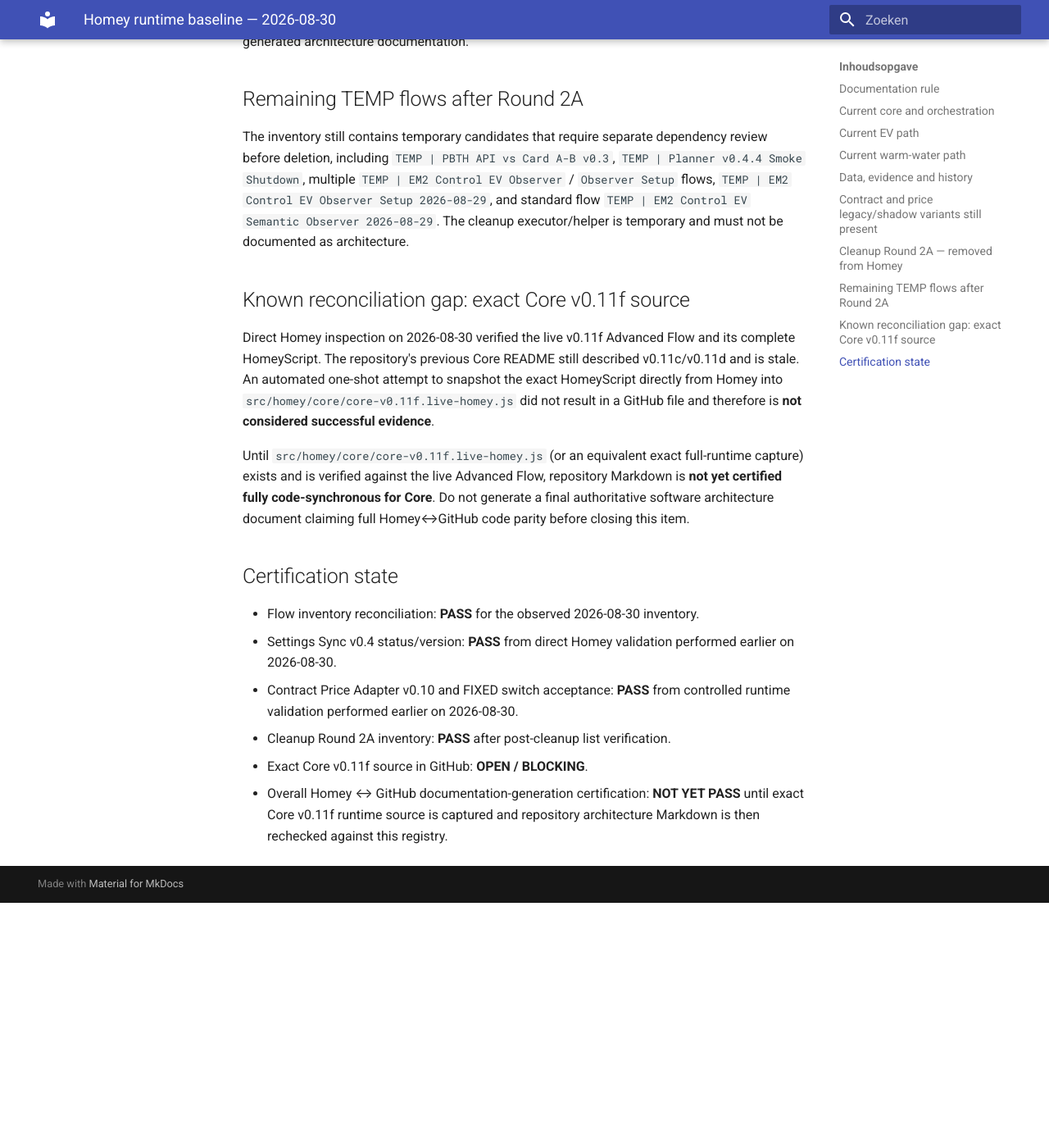
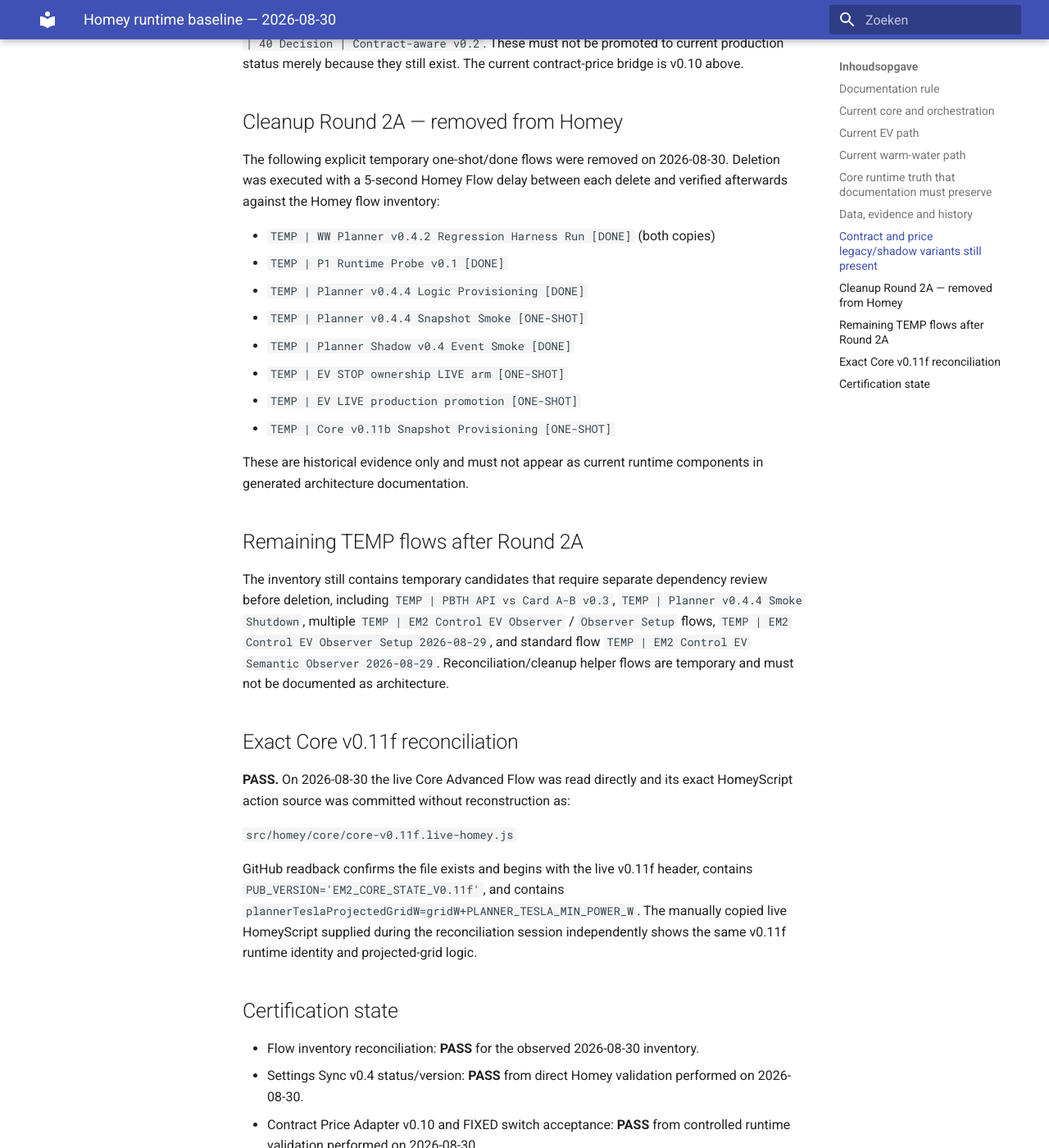
Before and after one commit to OnsKasteeltje/homey-energy-manual, an MkDocs documentation site: the page built from docs/architecture/homey-runtime-baseline-2026-08-30.md, in a window 1280 px wide and 1400 px high, scrolled down 4208 px. Shown: the whole window at 82% size. Built offline with MkDocs 1.6.1 and Material for MkDocs 9.7.7, drawn with Linux system fonts in a browser that asks for light colours; before the commit the page ends 5309 px from its top, so only the background shows below that; some of the changed text lies outside the part shown.

Commit message:
Certify Homey GitHub runtime baseline after Core v0.11f snapshot

```diff
--- a/docs/architecture/homey-runtime-baseline-2026-08-30.md
+++ b/docs/architecture/homey-runtime-baseline-2026-08-30.md
@@ -1,6 +1,6 @@
 # Homey runtime baseline — 2026-08-30
 
-Status: **authoritative runtime reconciliation baseline for documentation generation**.
+Status: **authoritative runtime reconciliation baseline for documentation generation — CERTIFIED PASS for the reconciled current runtime scope below**.
 
 This file records the Homey flow inventory observed directly on 2026-08-30 after Cleanup Round 2A. It is the reference for deciding whether a component is LIVE, ACTIVE SHADOW, VALIDATION, ROLLBACK/LEGACY, TEMP/RETIRED or HISTORICAL. Software documentation generated from repository Markdown must not infer current production status from file names alone; it must reconcile against this baseline and the exact runtime source files named below.
 
@@ -13,18 +13,19 @@
 3. Do not present TEMP, DONE, ONE-SHOT, ROLLBACK or explicitly replaced flows as current architecture.
 4. Do not treat the word SHADOW as obsolete by itself; several SHADOW flows are intentional active architecture.
 5. Flow diagrams must describe current implemented runtime, not intended future design.
+6. For Core, `src/homey/core/core-v0.11f.live-homey.js` is the authoritative source baseline until a newer live version is reconciled.
 
 ## Current core and orchestration
 
 | Classification | Homey flow | Flow ID | Runtime status / role |
 |---|---|---|---|
-| LIVE | `EM v2 | 00 Core Tick | v0.11f (Planner Tesla Headroom)` | `227f8d3b-7551-46dd-837d-1b8c69add824` | enabled; 5-minute Core; no physical device writes; Planner Tesla admission uses projected grid `gridW + 4140 W <= 4000 W`; `PUB_VERSION=EM2_CORE_STATE_V0.11f`, schema 2.12 |
-| ACTIVE SHADOW | `EM v2 | 12 Input | Core Snapshot Aggregator v0.2 SHADOW NO-QUOOKER` | `758f3353-51f5-4e68-a1f4-3acf30ec5a87` | active input aggregation / parity architecture |
+| LIVE | `EM v2 | 00 Core Tick | v0.11f (Planner Tesla Headroom)` | `227f8d3b-7551-46dd-837d-1b8c69add824` | enabled; 5-minute Core; exact source captured as `src/homey/core/core-v0.11f.live-homey.js`; no physical device writes; Planner Tesla admission uses projected grid `gridW + 4140 W <= 4000 W`; `PUB_VERSION=EM2_CORE_STATE_V0.11f`, schema 2.12 |
+| ACTIVE SHADOW | `EM v2 | 12 Input | Core Snapshot Aggregator v0.2 SHADOW NO-QUOOKER` | `758f3353-51f5-4e68-a1f4-3acf30ec5a87` | active input aggregation / parity architecture; parity rev107 previously PASS with zero mismatches |
 | ACTIVE SHADOW | `EM v2 | 45 Planner | 24h Energy Plan v0.4.9 SHADOW LOW-LOAD` | `27617767-0a64-43a3-9bcb-e34b0dd6a5c0` | active planner |
 | LIVE publication | `EM v2 | 46 Publish | Planner Shadow v0.4 event-driven LOW-LOAD` | `5b3b80fe-96d1-406d-91ef-cf75a4e65d45` | active planner publication |
 | LIVE publication | `EM v2 | 40 Data | Publisher v1.0.12 SCHEDULED LOW-LOAD` | `fe84bc17-72d4-4fbb-9a69-b3d751b0ffcd` | active public-state publisher |
 | LIVE watchdog | `EM v2 | 05 Watchdog | Core + Publish Freshness v0.3.3 staggered` | `8526109f-5c8d-428e-ac24-85a71c95ac36` | active freshness watchdog |
-| LIVE config | `EM v2 | 05 Config | EMS Settings Sync v0.4 TARGETED 15-MIN LOW-LOAD` | `9193b3ae-1e3d-4b52-aa95-60aff099e68a` | enabled; targeted Logic reads; 15-minute cadence |
+| LIVE config | `EM v2 | 05 Config | EMS Settings Sync v0.4 TARGETED 15-MIN LOW-LOAD` | `9193b3ae-1e3d-4b52-aa95-60aff099e68a` | enabled; targeted Logic reads; 15-minute cadence; exact runtime in `src/homey/config/ems-settings-sync-v0.4-targeted-15min.js` |
 | LIVE context | `EM v2 | 30 Context | Contract Price Adapter v0.10 FIXED+DYNAMIC LOW-LOAD` | `69648157-892b-49d2-bc4d-e61a1a4d78ab` | current FIXED/DYNAMIC price-context bridge; FIXED does not invoke PBTH |
 
 ## Current EV path
@@ -49,6 +50,10 @@
 | ACTIVE SHADOW | `EM v2 | 50 Decision | WW Seasonal Source Advisor v0.3 SHADOW idempotent` | `543664be-d07a-4099-92d1-07878b73215d` | manual-only seasonal source advice; no source switch write |
 | OBSERVER | `EM v2 | 15 State | Warm Water Observer v0.2` | `957a85b5-a4ff-4fe2-bc6b-2e56e60387ea` | WW state observation |
 | LEGACY CANDIDATE | `EM v2 | 60 Control | Warm Water Actuator v0.6` | `2b9284f6-1d41-453e-a8f9-10c634f56fe5` | older actuator; dependency-check before deletion; do not describe as current actuator |
+
+## Core runtime truth that documentation must preserve
+
+The exact live Core v0.11f source establishes several facts that supersede older design assumptions: Core itself still performs a broad `Homey.logic.getVariables()` scan every five minutes; `WW_Boilermodus` remains a direct safety-critical Core input; Planner price input comes through `EM2_ContractPrice_Context`, `EM2_Contract_Type` and `TEMP_PBTH_JSON_BUFFER`; legacy M7 context variables remain fallback inputs; Quooker Logic data is again present in live Core state/diagnostics and `knownMeasuredLoadW`; P1 remains authoritative for flex budget; Core performs no physical device writes.
 
 ## Data, evidence and history
 
@@ -75,19 +80,24 @@
 
 ## Remaining TEMP flows after Round 2A
 
-The inventory still contains temporary candidates that require separate dependency review before deletion, including `TEMP | PBTH API vs Card A-B v0.3`, `TEMP | Planner v0.4.4 Smoke Shutdown`, multiple `TEMP | EM2 Control EV Observer` / `Observer Setup` flows, `TEMP | EM2 Control EV Observer Setup 2026-08-29`, and standard flow `TEMP | EM2 Control EV Semantic Observer 2026-08-29`. The cleanup executor/helper is temporary and must not be documented as architecture.
+The inventory still contains temporary candidates that require separate dependency review before deletion, including `TEMP | PBTH API vs Card A-B v0.3`, `TEMP | Planner v0.4.4 Smoke Shutdown`, multiple `TEMP | EM2 Control EV Observer` / `Observer Setup` flows, `TEMP | EM2 Control EV Observer Setup 2026-08-29`, and standard flow `TEMP | EM2 Control EV Semantic Observer 2026-08-29`. Reconciliation/cleanup helper flows are temporary and must not be documented as architecture.
 
-## Known reconciliation gap: exact Core v0.11f source
+## Exact Core v0.11f reconciliation
 
-Direct Homey inspection on 2026-08-30 verified the live v0.11f Advanced Flow and its complete HomeyScript. The repository's previous Core README still described v0.11c/v0.11d and is stale. An automated one-shot attempt to snapshot the exact HomeyScript directly from Homey into `src/homey/core/core-v0.11f.live-homey.js` did not result in a GitHub file and therefore is **not considered successful evidence**.
+**PASS.** On 2026-08-30 the live Core Advanced Flow was read directly and its exact HomeyScript action source was committed without reconstruction as:
 
-Until `src/homey/core/core-v0.11f.live-homey.js` (or an equivalent exact full-runtime capture) exists and is verified against the live Advanced Flow, repository Markdown is **not yet certified fully code-synchronous for Core**. Do not generate a final authoritative software architecture document claiming full Homey↔GitHub code parity before closing this item.
+`src/homey/core/core-v0.11f.live-homey.js`
+
+GitHub readback confirms the file exists and begins with the live v0.11f header, contains `PUB_VERSION='EM2_CORE_STATE_V0.11f'`, and contains `plannerTeslaProjectedGridW=gridW+PLANNER_TESLA_MIN_POWER_W`. The manually copied live HomeyScript supplied during the reconciliation session independently shows the same v0.11f runtime identity and projected-grid logic.
 
 ## Certification state
 
 - Flow inventory reconciliation: **PASS** for the observed 2026-08-30 inventory.
-- Settings Sync v0.4 status/version: **PASS** from direct Homey validation performed earlier on 2026-08-30.
-- Contract Price Adapter v0.10 and FIXED switch acceptance: **PASS** from controlled runtime validation performed earlier on 2026-08-30.
+- Settings Sync v0.4 status/version: **PASS** from direct Homey validation performed on 2026-08-30.
+- Contract Price Adapter v0.10 and FIXED switch acceptance: **PASS** from controlled runtime validation performed on 2026-08-30.
 - Cleanup Round 2A inventory: **PASS** after post-cleanup list verification.
-- Exact Core v0.11f source in GitHub: **OPEN / BLOCKING**.
-- Overall Homey ↔ GitHub documentation-generation certification: **NOT YET PASS** until exact Core v0.11f runtime source is captured and repository architecture Markdown is then rechecked against this registry.
+- Exact Core v0.11f source in GitHub: **PASS**.
+- Core README current-version/source reference: **PASS**.
+- Overall current-runtime registry for documentation generation: **PASS for the explicitly reconciled runtime scope in this file**.
+
+This certification does not mean every historical Markdown file in the repository has been rewritten. Documentation generators must use this registry and exact current runtime sources as authority and must ignore superseded historical/candidate files for current-state diagrams and descriptions. A separate repository-wide Markdown consistency sweep remains appropriate before producing a final polished software document.
```
Also changed, not shown: other parts of docs/architecture/homey-runtime-baseline-2026-08-30.md (+1 -1 lines).
